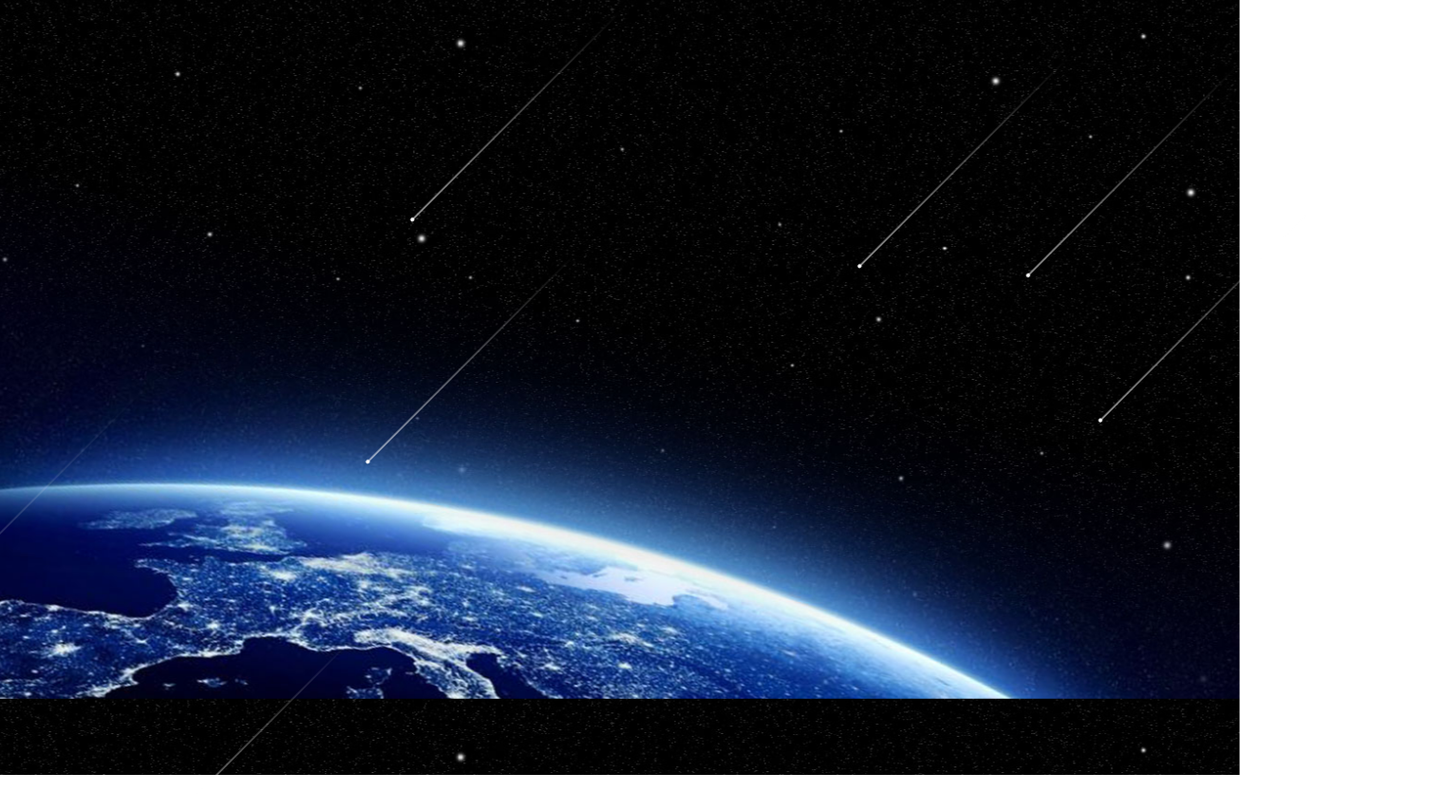
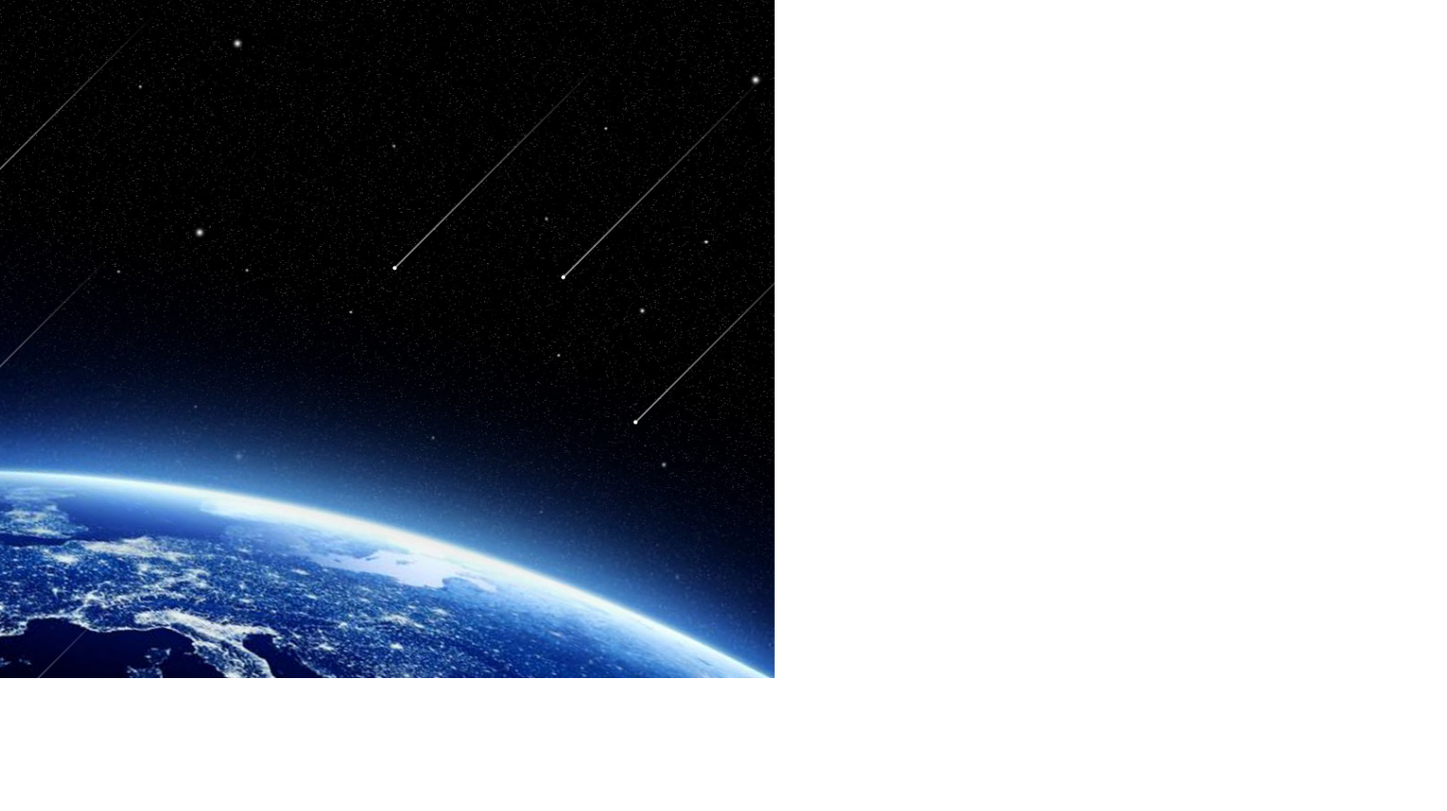
Before and after one commit to RodneyKings2/For-this-beautiful-Date, a plain HTML site: page index.html in a window 1280 px wide. Shown: the whole page at 95% size, 1524 px wide, since content can reach past the window. Drawn offline with Linux system fonts and the light colour scheme.

Commit message:
Update style.css
Signed-off-by: RodneyKings2 <125815514+RodneyKings2@users.noreply.github.com>

```diff
--- a/style.css
+++ b/style.css
@@ -12,11 +12,11 @@ section{
     position: absolute;
     top: 0;
     left: 0;
-    width: 100%;
-    height: 100%;
+    width: 800px;
+    height: 700px;
     background: url(bg2.jpg);
     background-position-x: center;
-    background-size: 100%;
+    background-size: cover;
     animation: animateBg 50s linear infinite;
 }
 @keyframes animateBg
```
